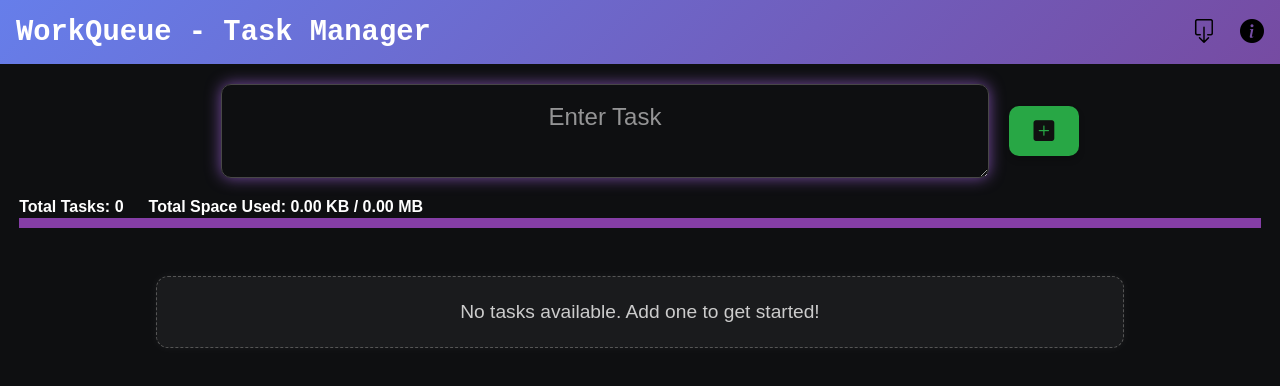
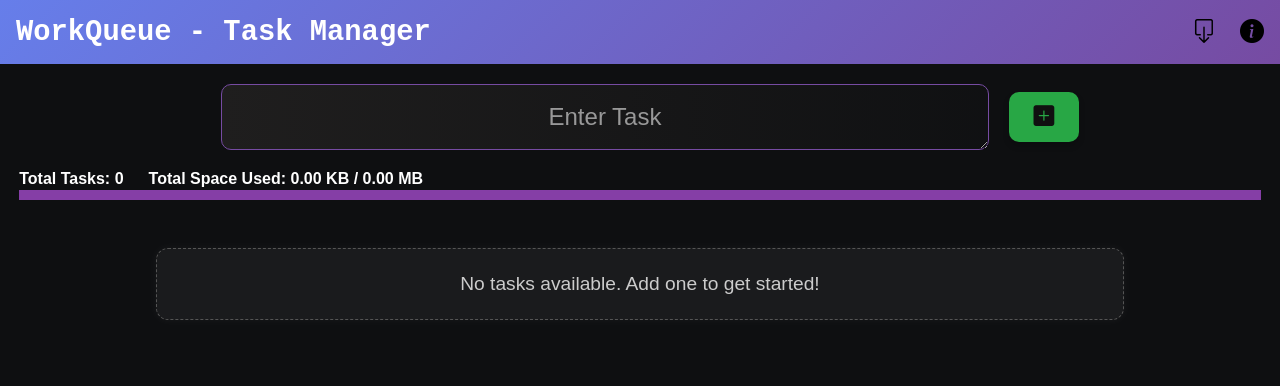
Before and after one commit to VictorF313/WorkQueue-Task-Manager, a React (Vite) app: page / in a window 1280 px wide. Shown: the top 386 px of the page. Built offline with nearby package versions, Linux system fonts and the light colour scheme.

Commit message:
Minor changes in styles.css

```diff
--- a/src/styles.css
+++ b/src/styles.css
@@ -104,12 +104,13 @@ nav>ul>li:nth-child(2):hover .aboutText {
 
 #textHolder {
   width: 60vw;
+  height: 4.1rem;
   min-height: 4.1rem;
   margin: 20px;
   padding: 18px;
   font-size: 1.5rem;
   color: #fff;
-  background: transparent;
+  background: linear-gradient(to right, #1f1e1e, #1b1b1b25);
   border: 1px solid rgba(255, 255, 255, 0.558);
   border-radius: 10px;
   outline: none;
@@ -125,8 +126,7 @@ nav>ul>li:nth-child(2):hover .aboutText {
 }
 
 #textHolder:focus {
-  border-color: #484747;
-  box-shadow: 0 0 15px #764ba2;
+  border: 1px solid #764ba2;
 }
 
 .taskarea {
@@ -143,8 +143,6 @@ nav>ul>li:nth-child(2):hover .aboutText {
 }
 
 .task {
-  overflow: auto;
-  resize: vertical;
   width: 80vw;
   margin: 10px 0;
   padding: 15px;
```
